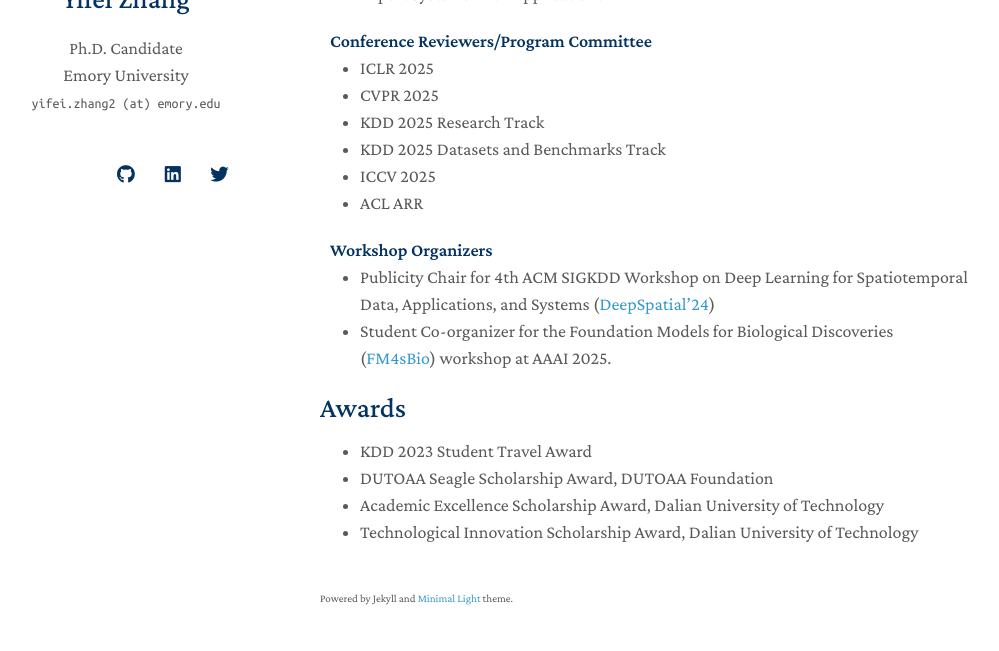
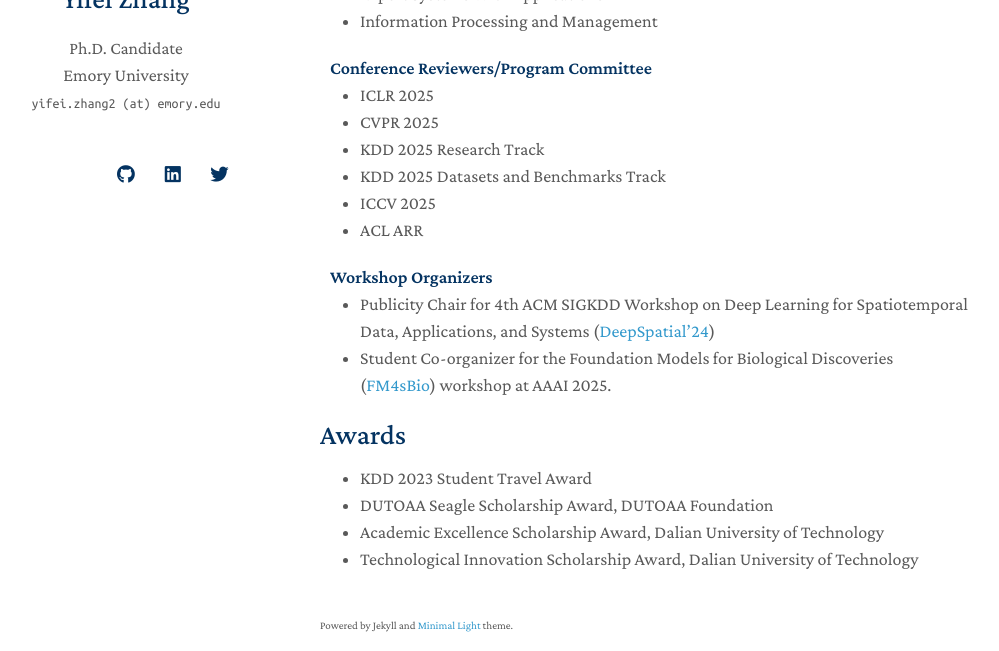
Before and after one commit to yifeizhangcs/yifeizhangcs.github.io, a Jekyll site: the page built from index.md, in a window 1280 px wide and 900 px high, scrolled down 4218 px, cut to the strip 249-900 px from the top of the window. Shown: the whole strip, without its empty margins (150-1149 px from the left). Built offline with Jekyll 4.4.1, drawn with Linux system fonts in a browser that asks for light colours; nearby versions of some CDN libraries; a style sheet for code colours, icons or effects is not loaded; our own code applies the rules of GitHub Pages for plain Markdown files.

Commit message:
Update services.md

```diff
--- a/_includes/services.md
+++ b/_includes/services.md
@@ -7,7 +7,7 @@
     <li><a href="https://ieeexplore.ieee.org/xpl/RecentIssue.jsp?punumber=5962385"><autocolor>IEEE Transactions on Neural Networks and Learning Systems</autocolor></a></li>
     <li><a href="https://aapm.onlinelibrary.wiley.com/journal/15269914"><autocolor>Journal of Applied Clinical Medical Physics</autocolor></a></li>
     <li><a href="https://www.sciencedirect.com/journal/expert-systems-with-applications"><autocolor>Expert Systems With Applications</autocolor></a></li>
-
+    <li><a href="https://www.sciencedirect.com/journal/information-processing-and-management"><autocolor>Information Processing and Management</autocolor></a></li>
 </ul>
 
 <h4 style="margin:0 10px 0;">Conference Reviewers/Program Committee</h4>
```
